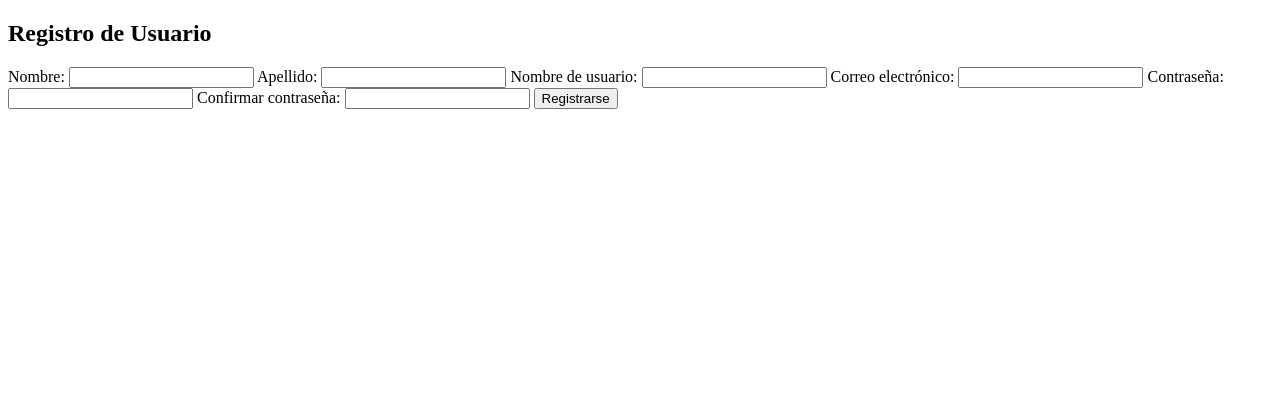
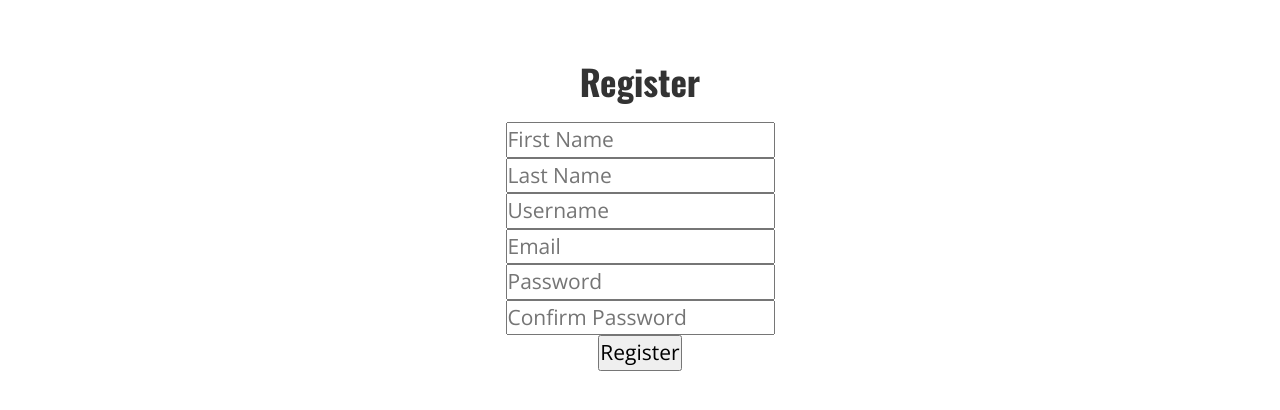
Before and after one commit to wilsonjosue/Teo-PW2-Django1-Models, a Django app: page /register/ in a window 1280 px wide. Shown: the top 410 px of the page. Run offline with Django 5.2, Linux system fonts and the light colour scheme; some libraries are stand-ins or nearby versions.

Commit message:
Se prueba la version final 3 de templates/register.html e index.html

```diff
--- a/templates/index.html
+++ b/templates/index.html
@@ -32,7 +32,6 @@
 							<nav class="main_nav">
 								<ul class="d-flex flex-row align-items-start justify-content-start">
 									<li class="active"><a href="index.html">Home</a></li>
-									<li><a href="contact.html">Contact</a></li>
 									{% if user.is_authenticated %}
 									<li>Hello,{{user.first_name}}</li>
                                     <li><a href="{% url 'logout' %}">Cerrar Sesión</a></li>
--- a/templates/register.html
+++ b/templates/register.html
@@ -1,28 +1,70 @@
+{% load static %}
 <!DOCTYPE html>
 <html>
 <head>
-    <title>Registro</title>
+    <meta charset='utf-8'>
+    <meta http-equiv="X-UA-Compatible" content="IE=edge">
+    <meta name="viewport" content='width=device-width, initial-scale=1'>
+    <title>Registration</title>
+    <meta name="description" content="Travello template project">
+    <link rel="stylesheet" type="text/css" href="{% static 'styles/bootstrap4/bootstrap.min.css' %}">
+    <link href="{% static 'plugins/font-awesome-4.7.0/css/font-awesome.min.css' %}" rel="stylesheet" type="text/css">
+    <link rel="stylesheet" type="text/css" href="{% static 'plugins/OwlCarousel2-2.2.1/owl.carousel.css' %}">
+    <link rel="stylesheet" type="text/css" href="{% static 'plugins/OwlCarousel2-2.2.1/owl.theme.default.css' %}">
+    <link rel="stylesheet" type="text/css" href="{% static 'plugins/OwlCarousel2-2.2.1/animate.css' %}">
+    <link rel="stylesheet" type="text/css" href="{% static 'styles/main_styles.css' %}">
+    <link rel="stylesheet" type="text/css" href="{% static 'styles/responsive.css' %}">
+
+    <style>
+        body {
+            background-size: cover;
+            background-repeat: no-repeat;
+            background-attachment: fixed;
+            color: #000; /* Color negro para el texto */
+        }
+        .container {
+            background-color: rgba(255, 255, 255, 0.8);
+            padding: 20px;
+            border-radius: 10px;
+            margin-top: 20px;
+        }
+        h1 {
+            text-align: center;
+            font-size: 2.5em;
+            margin-bottom: 20px;
+            color: #333;
+            font-weight: 700;
+        }
+        form {
+            text-align: center;
+            font-size: 1.5em;
+            color: #333;
+        }
+    </style>
+    <script src='main.js'></script>
 </head>
 <body>
-    <h2>Registro de Usuario</h2>
-    <form method="post" action="">
-        {% csrf_token %}
-        <label for="first_name">Nombre:</label>
-        <input type="text" name="first_name" required>
-        <label for="last_name">Apellido:</label>
-        <input type="text" name="last_name" required>
-        <label for="username">Nombre de usuario:</label>
-        <input type="text" name="username" required>
-        <label for="email">Correo electrónico:</label>
-        <input type="email" name="email" required>
-        <label for="password1">Contraseña:</label>
-        <input type="password" name="password1" required>
-        <label for="password2">Confirmar contraseña:</label>
-        <input type="password" name="password2" required>
-        <button type="submit">Registrarse</button>
-    </form>
-    {% for message in messages %}
-        <p>{{ message }}</p>
-    {% endfor %}
+
+    <div class="container"></div>
+        <h1>Register</h1>
+        <form action="{% url 'register' %}" method="post">
+            {% csrf_token %}
+
+            <input type="text" name="first_name" placeholder="First Name"><br>
+            <input type="text" name="last_name" placeholder="Last Name"><br>
+            <input type="text" name="username" placeholder="Username"><br>
+            <input type="email" name="email" placeholder="Email"><br>
+            <input type="password" name="password1" placeholder="Password"><br>
+            <input type="password" name="password2" placeholder="Confirm Password"><br>
+            <input type="submit" value="Register">
+
+        </form>
+
+        <div>
+            {% for message in messages %}
+            <h3>{{message}}</h3>
+            {% endfor %}
+        </div>
+    </div>
 </body>
 </html>
```
